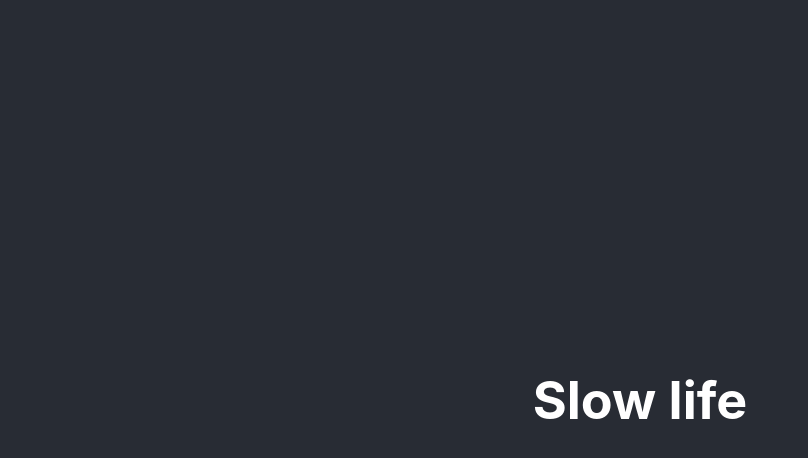
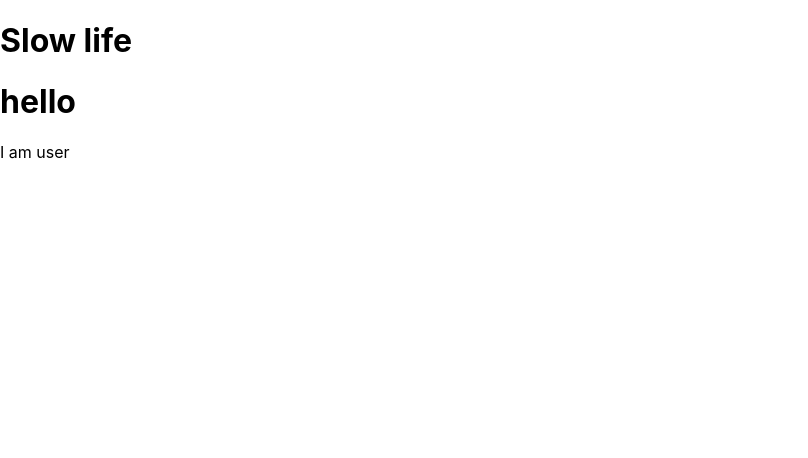
Before and after one commit to bloominstituteoftechnology/team-builder, a React (Create React App) app in the folder team-builder/: page / in a window 1280 px wide. Shown: the top 458 px of the page, without its empty margins (0-808 px from the left). Built offline with nearby package versions, Linux system fonts and the light colour scheme; the HTML template or start-up script is replaced by a standard one.

Commit message:
mini break to re understand about backend with axios... i got this give me a sec

```diff
--- a/team-builder/src/App.js
+++ b/team-builder/src/App.js
@@ -1,12 +1,22 @@
-
-import './App.css';
+import React, {useState} from 'react'
+import Form from './components/Form'
+import Users from './components/User'
 
 function App() {
+
+  const [memeber, setMemeber] = useState({
+    memberName: '',
+    memberEmail: '',
+    memeberRole: ''
+  });
+
+
+
   return (
     <div className="App">
-      <header className="App-header">
-        <h1>Slow life</h1>
-      </header>
+      <h1>Slow life</h1>
+      <Form setMember={setMemeber} member={memeber}/>
+      <Users member={memeber}/>
     </div>
   );
 }
--- /dev/null
+++ b/team-builder/src/components/Form.js
@@ -0,0 +1,65 @@
+import React, {useState} from 'react'
+
+
+function Form(props) {
+
+    const {member , setMember} = props;
+
+    console.log(member , 'inside form')
+
+    // const [memeber, setMemeber] = useState({
+    //     memberName: '',
+    //     memberEmail: '',
+    //     memeberRole: ''
+    //   });
+
+
+
+
+
+    // const handleChange = e => {
+    //     setMemeber({
+    //         ...memeber,
+    //         [e.target.name]: e.target.value
+    //     })
+    // }
+
+    // const handelSubmit = e => {
+    //     e.preventDefault();
+    //     console.log(memeber)
+    // }
+
+
+    return (
+        <div>
+            <h1>hello</h1>
+
+        </div>
+    //     <form onSubmit={handelSubmit} >
+    //         <label>
+    //             Name:
+    //             <input type='text' onChange={e => handleChange(e)} name='memberName'/>
+    //         </label>
+
+    //         <label>
+    //             Email:
+    //             <input type='email' onChange={e => handleChange(e)} name='memberEmail'/>
+    //         </label>
+
+    //         <label>
+    //             role:
+    //             <select name="memeberRole" onChange={e => handleChange(e)}>
+    //                 debugger
+    //                 <option value="front-end">Front-End</option>
+    //                 <option >Back-End</option>
+    //                 <option >Full-stack</option>
+    //             </select>
+    //         </label>
+
+    //         <button>Submit</button>
+    //   </form>
+
+    )
+}
+
+export default Form
--- /dev/null
+++ b/team-builder/src/components/User.js
@@ -0,0 +1,18 @@
+import React from 'react'
+
+const User = (props) => {
+    console.log(props.member, 'inside user')
+
+    return (
+        <div>
+           <p>I am user</p>
+           {/* {props.member.map(user => {
+               <div>
+                <p>{user.memberName}</p>
+               </div>
+           })} */}
+        </div>
+    )
+}
+
+export default User
```
Also changed, not shown: 2 other files (tests, documents, lock files or other folders).
